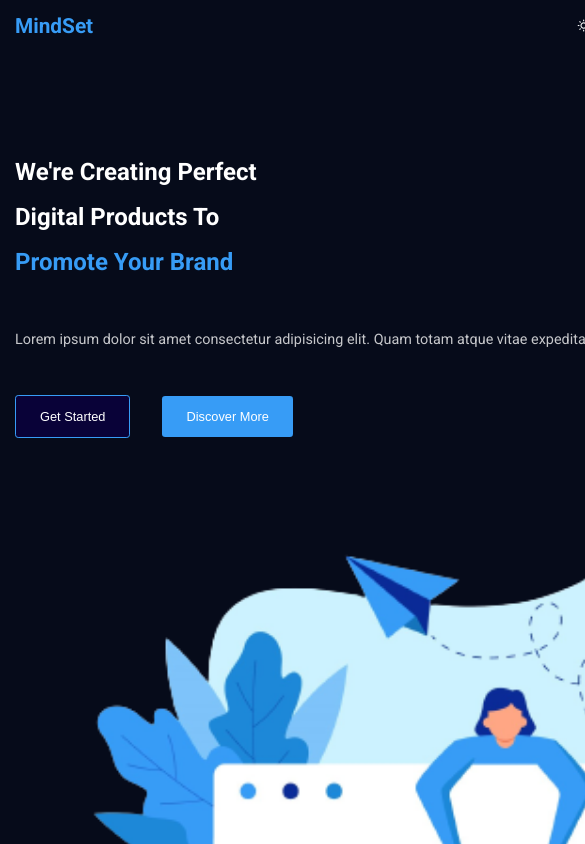
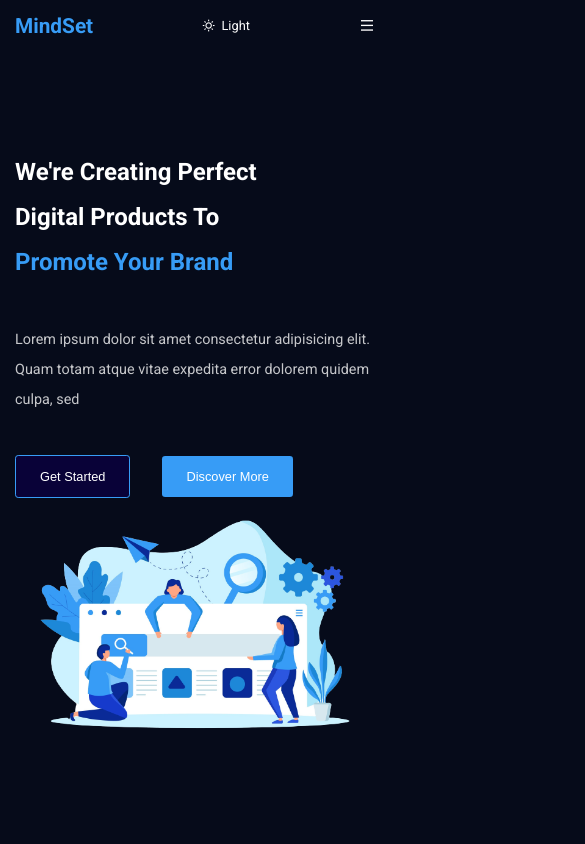
Before and after one commit to NKC27/mindset_digital_agency, a React (Create React App) app: page / in a window 390 px wide. Shown: the top 844 px of the page, 585 px wide, since content can reach past the window. Built offline with nearby package versions, Linux system fonts and the light colour scheme.

Commit message:
comps added & upd toggle theme & smooth scrll

```diff
--- a/src/App.css
+++ b/src/App.css
@@ -61,6 +61,7 @@
   padding: 0;
   margin: 0;
   box-sizing: border-box;
+  scroll-behavior: smooth;
 }
 
 body {
@@ -101,3 +102,34 @@ section {
   font-weight: 400;
   margin-bottom: 20px;
 }
+
+.light-theme .counter {
+  background: var(--counter-section-bg);
+}
+
+.light-theme .secondary__btn {
+  border: 1px solid var(--primary-color);
+  color: #090238;
+  font-weight: 600;
+}
+
+.light-theme a {
+  font-weight: 500;
+}
+
+.light-theme .team__img {
+  background: #ddd;
+}
+
+@media only screen and (max-width:1024px) {
+  .container {
+    width: 100%;
+  }
+}
+
+
+@media only screen and (max-width:768px) {
+  .section {
+    padding: 40px 0px;
+  }
+}
--- a/src/App.js
+++ b/src/App.js
@@ -1,3 +1,5 @@
+import React, { useState, useEffect } from 'react';
+
 import './App.css';
 
 import Header from './components/Header/Header';
@@ -7,17 +9,33 @@ import Services from './components/UI/Services';
 import About from './components/UI/About';
 import Team from './components/UI/Team';
 import Blog from './components/UI/Blog';
+import Testimonial from './components/UI/Testimonial';
+import Newsletter from './components/UI/Newsletter';
+import Footer from './components/Footer/Footer';
 
 function App() {
+  const [theme, setTheme] = useState('');
+
+  const toggleTheme = () => {
+    theme === '' ? setTheme('light-theme') : setTheme('');
+  };
+
+  useEffect(() => {
+    document.body.className = theme;
+  }, [theme]);
+
   return (
     <>
-      <Header />
-      <Hero />
+      <Header theme={theme} toggleTheme={toggleTheme} />
+      <Hero theme={theme} />
       <Counter />
       <Services />
       <About />
       <Team />
       <Blog />
+      <Testimonial />
+      <Newsletter />
+      <Footer />
     </>
   );
 }
```
